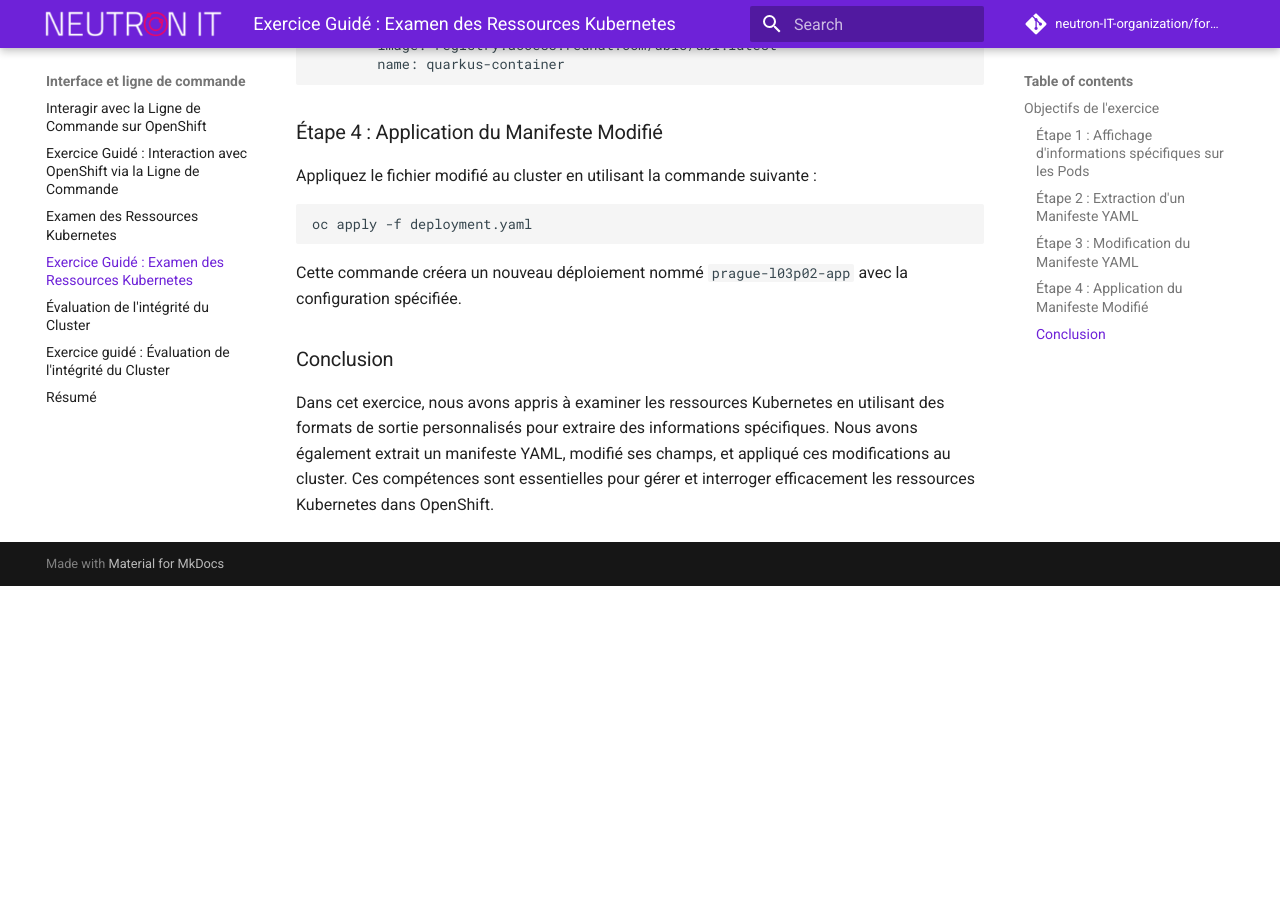
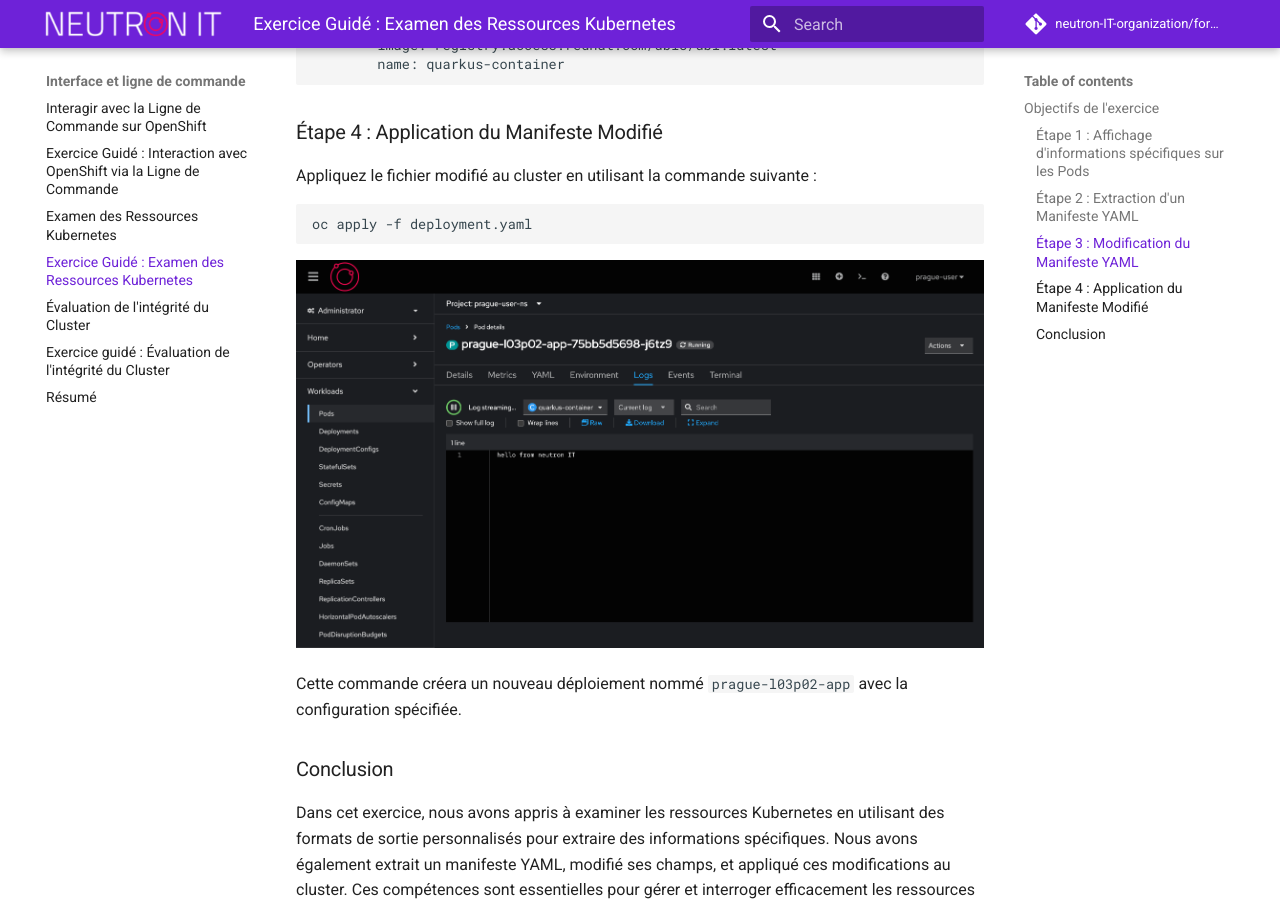
Before and after one commit to neutron-IT-organization/formation-openshift, an MkDocs documentation site: the page built from content/02_Interface_et_ligne_de_commande/03_Exercice_guidé_Examen_des_ressources_Kubernetes.md, in a window 1280 px wide and 900 px high, scrolled down 2608 px. Built offline with MkDocs 1.6.1 and Material for MkDocs 9.7.7, drawn with Linux system fonts in a browser that asks for light colours; comment, search, counter and statistics services are not loaded; before the commit the page ends 3194 px from its top, so only the background shows below that.

Commit message:
add l03p02

````diff
--- a/content/02_Interface_et_ligne_de_commande/03_Exercice_guidé_Examen_des_ressources_Kubernetes.md
+++ b/content/02_Interface_et_ligne_de_commande/03_Exercice_guidé_Examen_des_ressources_Kubernetes.md
@@ -121,6 +121,7 @@ Appliquez le fichier modifié au cluster en utilisant la commande suivante :
 ```bash
 oc apply -f deployment.yaml
 ```
+![prague app](./images/prague-l03p02-app.png)
 
 Cette commande créera un nouveau déploiement nommé `prague-l03p02-app` avec la configuration spécifiée.
 
````
Also changed, not shown: content/02_Interface_et_ligne_de_commande/images/prague-l03p02-app.png (added).
